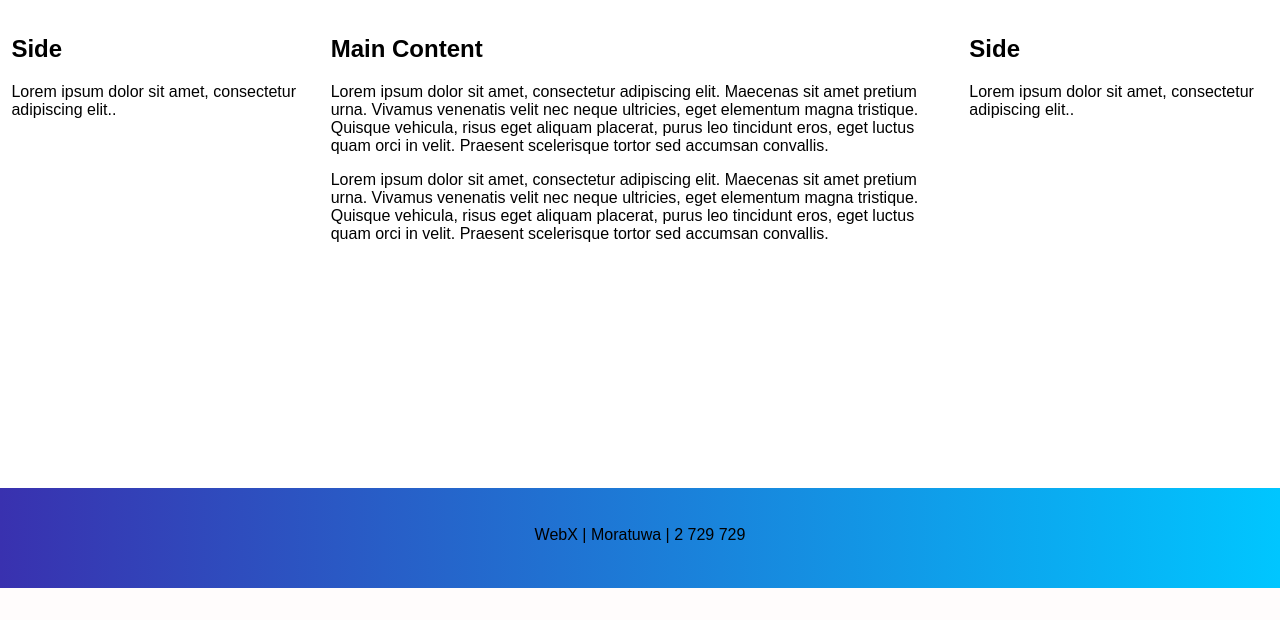
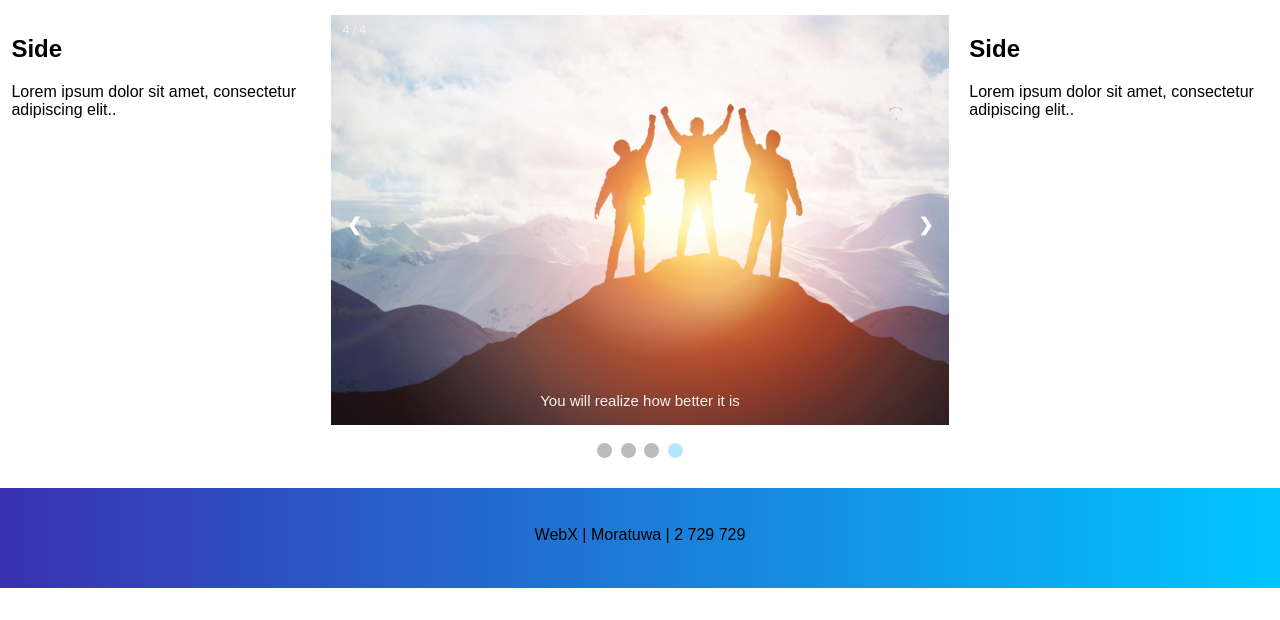
Before and after one commit to prahack/WebX-project, a PHP site: page / in a window 1280 px wide. Shown: the part 212-832 px from the top of the page. Before the commit the page ends 800 px from the top, so only its background shows below. Run offline with PHP 8.4, Linux system fonts and the light colour scheme; the visitor is signed in with stand-in values (Sample User, id 1); some libraries are stand-ins or nearby versions.

Commit message:
slide show

```diff
--- a/index.php
+++ b/index.php
@@ -2,6 +2,7 @@
 <html lang="en">
 <head>
 <link rel="stylesheet" href="developer.css">
+<link rel="stylesheet" href="slide.css">
 <link rel="icon" type="image/png" href="favicon-32x32.png" sizes="32x32" />
 <title>Web-X project</title>
 <meta charset="utf-8">
@@ -53,9 +54,73 @@
   </div>
 
   <div class="column middle">
-    <h2>Main Content</h2>
-    <p>Lorem ipsum dolor sit amet, consectetur adipiscing elit. Maecenas sit amet pretium urna. Vivamus venenatis velit nec neque ultricies, eget elementum magna tristique. Quisque vehicula, risus eget aliquam placerat, purus leo tincidunt eros, eget luctus quam orci in velit. Praesent scelerisque tortor sed accumsan convallis.</p>
-    <p>Lorem ipsum dolor sit amet, consectetur adipiscing elit. Maecenas sit amet pretium urna. Vivamus venenatis velit nec neque ultricies, eget elementum magna tristique. Quisque vehicula, risus eget aliquam placerat, purus leo tincidunt eros, eget luctus quam orci in velit. Praesent scelerisque tortor sed accumsan convallis.</p>
+  <div class="slideshow-container">
+
+<div class="mySlides fade">
+  <div class="numbertext">1 / 4</div>
+  <img src="slide1.jpg" style="width:100%; height:410px">
+  <div class="text">Get connect with us for superb experience</div>
+</div>
+
+<div class="mySlides fade">
+  <div class="numbertext">2 / 4</div>
+  <img src="slide2.jpg" style="width:100%; height:410px">
+  <div class="text">Find developers for your needs</div>
+</div>
+
+<div class="mySlides fade">
+  <div class="numbertext">3 / 4</div>
+  <img src="slide3.jpg" style="width:100%; height:410px">
+  <div class="text">They will give your better experiences</div>
+</div>
+<div class="mySlides fade">
+  <div class="numbertext">4 / 4</div>
+  <img src="slide4.jpg" style="width:100%; height:410px">
+  <div class="text">You will realize how better it is</div>
+</div>
+
+<a class="prev" onclick="plusSlides(-1)">&#10094;</a>
+<a class="next" onclick="plusSlides(1)">&#10095;</a>
+
+</div>
+<br>
+
+<div style="text-align:center">
+  <span class="dot" onclick="currentSlide(1)"></span>
+  <span class="dot" onclick="currentSlide(2)"></span>
+  <span class="dot" onclick="currentSlide(3)"></span>
+  <span class="dot" onclick="currentSlide(4)"></span>
+</div>
+
+<script>
+var slideIndex = 1;
+showSlides(slideIndex);
+
+function plusSlides(n) {
+  showSlides(slideIndex += n);
+}
+
+function currentSlide(n) {
+  showSlides(slideIndex = n);
+}
+
+function showSlides() {
+  var i;
+  var slides = document.getElementsByClassName("mySlides");
+  var dots = document.getElementsByClassName("dot");
+  for (i = 0; i < slides.length; i++) {
+    slides[i].style.display = "none";
+  }
+  slideIndex++;
+  if (slideIndex > slides.length) {slideIndex = 1}
+  for (i = 0; i < dots.length; i++) {
+    dots[i].className = dots[i].className.replace(" active", "");
+  }
+  slides[slideIndex-1].style.display = "block";
+  dots[slideIndex-1].className += " active";
+  setTimeout(showSlides, 3000); // Change image every 2 seconds
+}
+</script>
   </div>
 
   <div class="column side">
--- /dev/null
+++ b/slide.css
@@ -0,0 +1,98 @@
+
+.mySlides {display: none}
+img {vertical-align: middle;}
+
+/* Slideshow container */
+.slideshow-container {
+  max-width: 750px;
+  position: relative;
+  margin: auto;
+}
+.image {
+  max-width: 750px;
+}
+/* Next & previous buttons */
+.prev, .next {
+  cursor: pointer;
+  position: absolute;
+  top: 50%;
+  width: auto;
+  padding: 16px;
+  margin-top: -22px;
+  color: white;
+  font-weight: bold;
+  font-size: 18px;
+  transition: 0.6s ease;
+  border-radius: 0 3px 3px 0;
+  user-select: none;
+}
+
+/* Position the "next button" to the right */
+.next {
+  right: 0;
+  border-radius: 3px 0 0 3px;
+}
+
+/* On hover, add a black background color with a little bit see-through */
+.prev:hover, .next:hover {
+  background-color: rgba(0,0,0,0.8);
+}
+
+/* Caption text */
+.text {
+  color: #f2f2f2;
+  font-size: 15px;
+  padding: 8px 12px;
+  position: absolute;
+  bottom: 8px;
+  width: 100%;
+  text-align: center;
+}
+
+/* Number text (1/3 etc) */
+.numbertext {
+  color: #f2f2f2;
+  font-size: 12px;
+  padding: 8px 12px;
+  position: absolute;
+  top: 0;
+}
+
+/* The dots/bullets/indicators */
+.dot {
+  cursor: pointer;
+  height: 15px;
+  width: 15px;
+  margin: 0 2px;
+  background-color: #bbb;
+  border-radius: 50%;
+  display: inline-block;
+  transition: background-color 0.6s ease;
+}
+
+.active, .dot:hover {
+  background-color: #b3e6ff;
+}
+
+/* Fading animation */
+.fade {
+  -webkit-animation-name: fade;
+  -webkit-animation-duration: 1.5s;
+  animation-name: fade;
+  animation-duration: 1.5s;
+}
+
+@-webkit-keyframes fade {
+  from {opacity: .4}
+  to {opacity: 1}
+}
+
+@keyframes fade {
+  from {opacity: .4}
+  to {opacity: 1}
+}
+
+/* On smaller screens, decrease text size */
+@media only screen and (max-width: 300px) {
+  .prev, .next,.text {font-size: 11px}
+}
```
Also changed, not shown: slide1.jpg (added), slide2.jpg (added), slide3.jpg (added), slide4.jpg (added).
